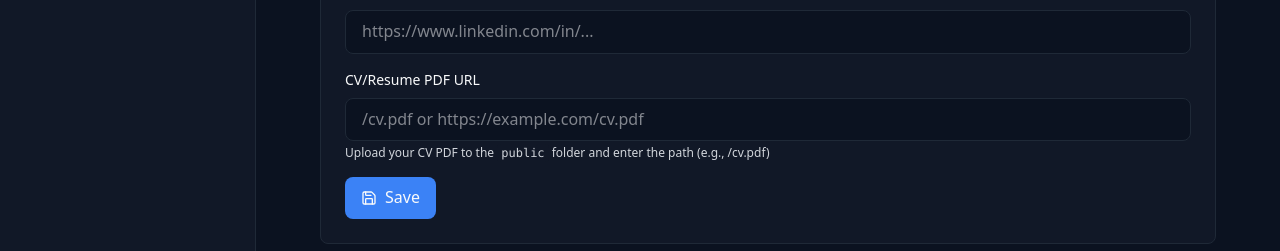
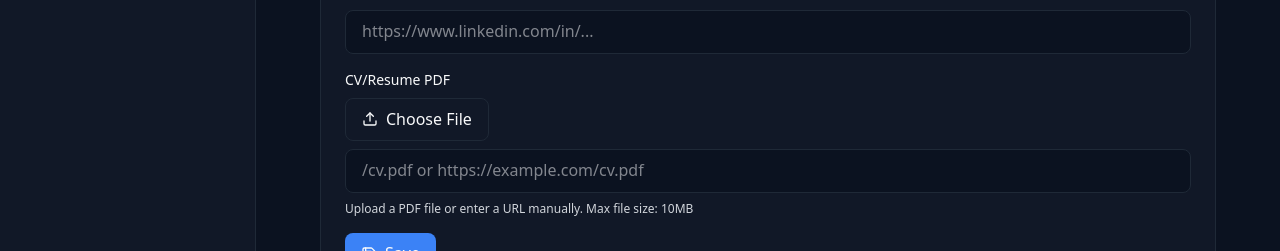
Before and after one commit to yusufbrahem/portfolio, a Next.js app: page /admin/contact in a window 1280 px wide. Shown: the part 701-952 px from the top of the page. Built offline with nearby package versions, Linux system fonts and the light colour scheme; no server answers; the database is empty.

Commit message:
Add file upload functionality for CV - users can now upload PDF directly from admin panel

```diff
--- /dev/null
+++ b/src/app/actions/upload.ts
@@ -0,0 +1,41 @@
+"use server";
+
+import { writeFile } from "fs/promises";
+import { join } from "path";
+import { revalidatePath } from "next/cache";
+
+export async function uploadCV(formData: FormData) {
+  const file = formData.get("file") as File;
+
+  if (!file) {
+    throw new Error("No file provided");
+  }
+
+  // Validate file type
+  if (file.type !== "application/pdf") {
+    throw new Error("Only PDF files are allowed");
+  }
+
+  // Validate file size (max 10MB)
+  if (file.size > 10 * 1024 * 1024) {
+    throw new Error("File size must be less than 10MB");
+  }
+
+  const bytes = await file.arrayBuffer();
+  const buffer = Buffer.from(bytes);
+
+  // Save to public folder
+  const publicPath = join(process.cwd(), "public");
+  const filename = "cv.pdf";
+  const filepath = join(publicPath, filename);
+
+  await writeFile(filepath, buffer);
+
+  // Return the public URL path
+  const cvUrl = `/${filename}`;
+
+  revalidatePath("/admin/contact");
+  revalidatePath("/resume");
+
+  return { success: true, cvUrl };
+}
--- a/src/components/admin/contact-manager.tsx
+++ b/src/components/admin/contact-manager.tsx
@@ -1,14 +1,17 @@
 "use client";
 
 import { useState } from "react";
-import { Save } from "lucide-react";
+import { Save, Upload, Loader2 } from "lucide-react";
 import { updatePersonInfo, type getPersonInfo } from "@/app/actions/contact";
+import { uploadCV } from "@/app/actions/upload";
 
 type PersonInfo = Awaited<ReturnType<typeof getPersonInfo>>;
 
 export function ContactManager({ initialData }: { initialData: PersonInfo | null }) {
   const [personInfo, setPersonInfo] = useState(initialData);
   const [isEditing, setIsEditing] = useState(!initialData);
+  const [isUploading, setIsUploading] = useState(false);
+  const [uploadError, setUploadError] = useState<string | null>(null);
   const [formData, setFormData] = useState({
     name: initialData?.name || "",
     role: initialData?.role || "",
@@ -23,6 +26,35 @@ export function ContactManager({ initialData }: { initialData: PersonInfo | null
     const result = await updatePersonInfo(formData);
     setPersonInfo(result);
     setIsEditing(false);
+  };
+
+  const handleFileUpload = async (e: React.ChangeEvent<HTMLInputElement>) => {
+    const file = e.target.files?.[0];
+    if (!file) return;
+
+    setIsUploading(true);
+    setUploadError(null);
+
+    try {
+      const uploadFormData = new FormData();
+      uploadFormData.append("file", file);
+
+      const result = await uploadCV(uploadFormData);
+
+      // Update the form with the new CV URL
+      const updatedFormData = { ...formData, cvUrl: result.cvUrl };
+      setFormData(updatedFormData);
+
+      // Also update personInfo in database
+      const updatedPersonInfo = await updatePersonInfo(updatedFormData);
+      setPersonInfo(updatedPersonInfo);
+    } catch (error) {
+      setUploadError(error instanceof Error ? error.message : "Failed to upload CV");
+    } finally {
+      setIsUploading(false);
+      // Reset file input
+      e.target.value = "";
+    }
   };
 
   return (
@@ -93,7 +125,38 @@ export function ContactManager({ initialData }: { initialData: PersonInfo | null
             />
           </div>
           <div>
-            <label className="block text-sm font-medium text-foreground mb-2">CV/Resume PDF URL</label>
+            <label className="block text-sm font-medium text-foreground mb-2">CV/Resume PDF</label>
+            <div className="space-y-2">
+              <div className="flex items-center gap-2">
+                <label className="flex items-center gap-2 px-4 py-2 border border-border bg-panel text-foreground rounded-lg hover:bg-panel2 cursor-pointer transition-colors">
+                  {isUploading ? (
+                    <>
+                      <Loader2 className="h-4 w-4 animate-spin" />
+                      Uploading...
+                    </>
+                  ) : (
+                    <>
+                      <Upload className="h-4 w-4" />
+                      Choose File
+                    </>
+                  )}
+                  <input
+                    type="file"
+                    accept=".pdf,application/pdf"
+                    onChange={handleFileUpload}
+                    disabled={isUploading}
+                    className="hidden"
+                  />
+                </label>
+                {formData.cvUrl && (
+                  <span className="text-sm text-muted">
+                    Current: <code className="px-1 py-0.5 bg-panel rounded">{formData.cvUrl}</code>
+                  </span>
+                )}
+              </div>
+              {uploadError && (
+                <p className="text-sm text-red-500">{uploadError}</p>
+              )}
               <input
                 type="url"
                 value={formData.cvUrl}
@@ -101,9 +164,10 @@ export function ContactManager({ initialData }: { initialData: PersonInfo | null
                 className="w-full px-4 py-2 border border-border bg-background text-foreground rounded-lg"
                 placeholder="/cv.pdf or https://example.com/cv.pdf"
               />
-            <p className="mt-1 text-xs text-muted">
-              Upload your CV PDF to the <code className="px-1 py-0.5 bg-panel rounded">public</code> folder and enter the path (e.g., /cv.pdf)
+              <p className="text-xs text-muted">
+                Upload a PDF file or enter a URL manually. Max file size: 10MB
               </p>
+            </div>
           </div>
           <div className="flex gap-2">
             <button
```
Lines whose indentation alone changed are shown as unchanged.
